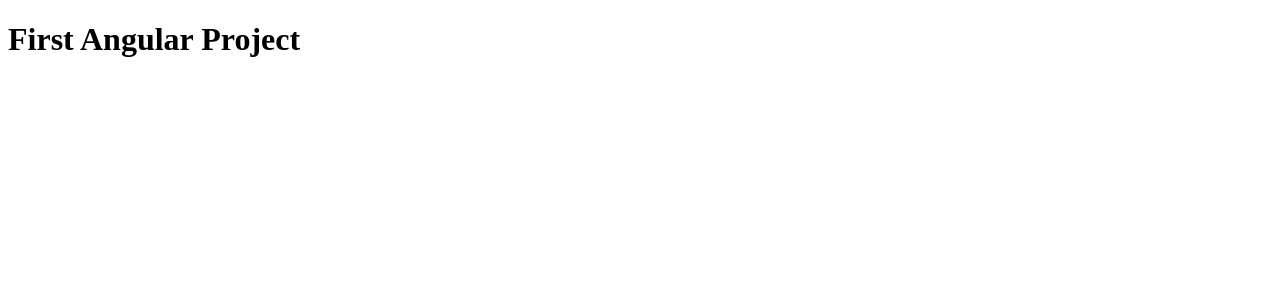
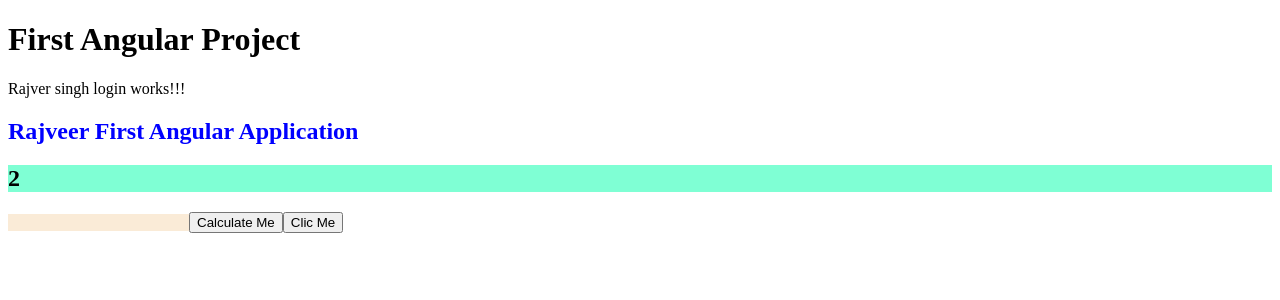
Before and after one commit to Rajveer123/Angular-Project, an Angular app: page / in a window 1280 px wide. Shown: the top 300 px of the page. Built offline with nearby package versions, Linux system fonts and the light colour scheme.

Commit message:
Added Initial button clicks and setting class properties

```diff
--- a/src/app/app.component.html
+++ b/src/app/app.component.html
@@ -1 +1,2 @@
-<h1> First Angular Project </h1>
+<h1> First Angular Project</h1>
+<app-login></app-login>
--- a/src/app/app.component.ts
+++ b/src/app/app.component.ts
@@ -1,12 +1,13 @@
 import { Component } from '@angular/core';
 import { RouterOutlet } from '@angular/router';
+import { LoginComponent } from './login/login.component';
 
 @Component({
   selector: 'app-root',
-  imports: [RouterOutlet],
+  imports: [RouterOutlet, LoginComponent],
   templateUrl: './app.component.html',
   styleUrl: './app.component.css'
 })
 export class AppComponent {
-  title = 'first-angular-project';
+  title = 'Angular Application';
 }
--- /dev/null
+++ b/src/app/login/login.component.html
@@ -0,0 +1,6 @@
+<p>Rajver singh login works!!!</p>
+<h2 style="border-color: red; padding: 10; color: blue;">{{title}}</h2>
+<h2 style="background-color: aquamarine;">{{experiance}}</h2>
+<input type="text" id="textBox" style="border: 1px; background-color: antiquewhite;border-color: blue;" />
+<button type="button" (click)="calculateNumbers(10, 20)">Calculate Me</button>
+<button type="button" (click)="handleButtonClick()">Clic Me</button>
--- /dev/null
+++ b/src/app/login/login.component.ts
@@ -0,0 +1,21 @@
+import { Component } from '@angular/core';
+
+@Component({
+  selector: 'app-login',
+  imports: [],
+  templateUrl: './login.component.html',
+  styleUrl: './login.component.css'
+})
+export class LoginComponent {
+  title = 'Rajveer First Angular Application';
+  experiance = 2
+  handleButtonClick() {
+    this.experiance++;
+    console.log('Button clicked :'+ this.experiance);
+  }
+  calculateNumbers(a: number, b: number){
+    this.handleButtonClick();
+    console.log('Total number: '+ (a+b+this.experiance));
+    console.log('Title: '+ this.title);
+  }
+}
```
Also changed, not shown: src/app/login/login.component.css (added), 1 other file (tests, documents, lock files or other folders).
